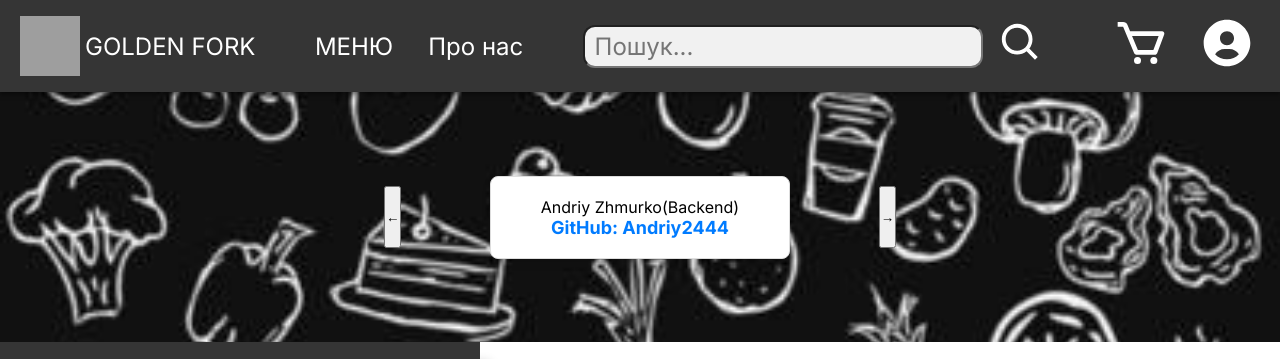
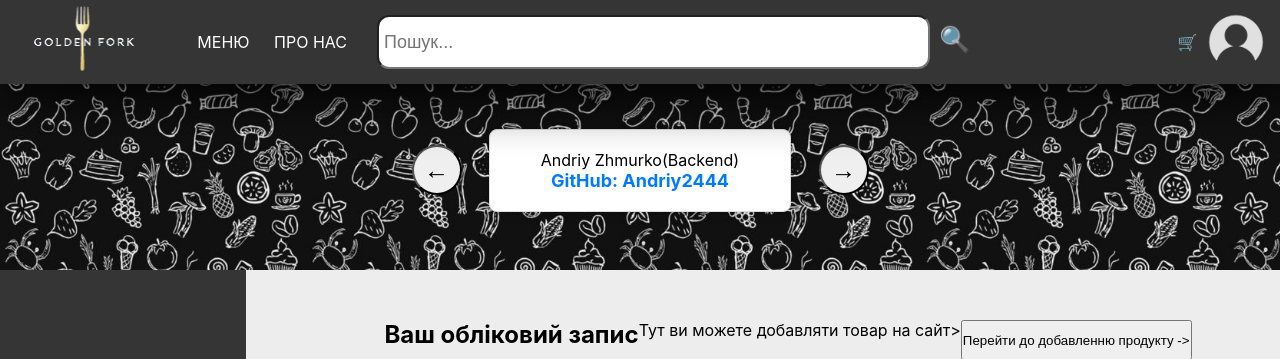
Before and after one commit to Cyxariki-team/restaurant-website, a Flask app: page /user-account in a window 1280 px wide. Shown: the top 359 px of the page. Run offline with Flask 3, Linux system fonts and the light colour scheme; parts of the project's set-up code (start-up, migrations or seed data) failed here and were passed over; grey boxes are pictures that could not be loaded.

Commit message:
Update user-account.html

```diff
--- a/templates/user-account.html
+++ b/templates/user-account.html
@@ -4,41 +4,36 @@
     <meta charset="UTF-8">
     <meta name="viewport" content="width=device-width, initial-scale=1.0">
     <title>Restaurant</title>
-    <link rel="stylesheet" href="../static/css/user-acc.css">
+    <link rel="stylesheet" href="../static/css/style.css">
     <script src="../static/js/scripts.js" defer></script>
 </head>
 <body>
-    <header>
-        <div class="logo">
-            <img src="img/logo-imgs.png" alt="logo" height="60" width="60">
-            <a href="#">GOLDEN FORK</a>
-        </div>
+    <div class="main_title">
 
-        <nav>
-            <a href="#menu" onclick="window.location.href = 'menu'">МЕНЮ</a>
-            <a href="#">Про нас</a>
-        </nav>
+        <img class="logo_img" src="../static/img/Golden_Fork_logo.png" alt="There must be logo">
 
-        <div class="search-bar">
-            <input type="text" placeholder="Пошук...">
+      <nav>
+        <a href="#menu" onclick="location.href = 'menu'">МЕНЮ</a>
+        <a href="#about" onclick="toggle_popup('popup_about')">ПРО НАС</a>
+      </nav>
 
-            <div class="search-icon">
-                <svg xmlns="http://www.w3.org/2000/svg" width="46" height="46" viewBox="0 0 24 24"><path d="M10 18a7.952 7.952 0 0 0 4.897-1.688l4.396 4.396 1.414-1.414-4.396-4.396A7.952 7.952 0 0 0 18 10c0-4.411-3.589-8-8-8s-8 3.589-8 8 3.589 8 8 8zm0-14c3.309 0 6 2.691 6 6s-2.691 6-6 6-6-2.691-6-6 2.691-6 6-6z"/></svg>
-            </div>
-        </div>
+      <div class="search-bar">
+          <input id="searchQuery" type="text" placeholder="Пошук..." name="text">
+          <button onclick="searchProducts()" class="search_button">🔍</button>
+          <ul id="results"></ul>
+      </div>
 
-        <div class="icons-container">
+      <div class="cart-icon">
+        <a href="#cart" class="cart" onclick="bebra()">🛒</a>
+        <span></span>
+      </div>
 
-            <div class="cart-icon">
-                <svg xmlns="http://www.w3.org/2000/svg" width="56" height="56" viewBox="0 0 24 24"><path d="M21.822 7.431A1 1 0 0 0 21 7H7.333L6.179 4.23A1.994 1.994 0 0 0 4.333 3H2v2h2.333l4.744 11.385A1 1 0 0 0 10 17h8c.417 0 .79-.259.937-.648l3-8a1 1 0 0 0-.115-.921zM17.307 15h-6.64l-2.5-6h11.39l-2.25 6z"/><circle cx="10.5" cy="19.5" r="1.5"/><circle cx="17.5" cy="19.5" r="1.5"/></svg>
+      <button onclick="window.location.href = '/user-account'" type="button" class="prof_logo">
+        <img class="" src="../static/img/130-1300400_user-hd-png-download.png" alt="profile logo" height="100%">
+      </button>
+    </div>
 
-            </div>
-
-            <div class="user-icon">
-                <svg xmlns="http://www.w3.org/2000/svg" width="56" height="56" color="#FFFFF" viewBox="0 0 24 24"><path d="M12 2C6.579 2 2 6.579 2 12s4.579 10 10 10 10-4.579 10-10S17.421 2 12 2zm0 5c1.727 0 3 1.272 3 3s-1.273 3-3 3c-1.726 0-3-1.272-3-3s1.274-3 3-3zm-5.106 9.772c.897-1.32 2.393-2.2 4.106-2.2h2c1.714 0 3.209.88 4.106 2.2C15.828 18.14 14.015 19 12 19s-3.828-.86-5.106-2.228z"/></svg>
-            </div>
-        </div>
-    </header>
+    <!--Banner-->
 
     <div class="banner_box">
         <button class="L_banner_arrrow" id="prev">&#8592;</button>
@@ -65,50 +60,28 @@
         <button class="R_banner_arrow" id="next">&#8594;</button>
     </div>
 
-    <div class="container">
+    <!--Main Menu-->
+    <div id="main_menu" class="main_menu">
 
-        <div class="profile-sidebar">
+        <div class="filters_menu">
 
-            <form class="profile-form">
-                <div>
-                    <img src="../static/imgs/avatar.png" alt="Аватар">
-                </div><br>
-
-                <input type="text" placeholder="Ваш псевдонім:" required><br>
-
-                <button type="reset">Змінити псевдонім</button><br>
-                <button type="reset">Змінити зображення</button><br>
-
-
-            </form>
         </div>
 
+        <div id="product_container" class="products_menu">
+            <h2>Ваш обліковий запис</h2><br><br>
+            <p>Тут ви можете добавляти товар на сайт</p>>
+            <button onclick="window.location.href = '/add-product'" type="button">Перейти до добавленню продукту -></button>
+        </div>
+    </div>
 
-            <div class="profile-content">
-
-                <h1>Ваша інформація:</h1>
-
-                <form id="infoForm">
-                    <label for="name">Ім'я:</label>
-                    <input type="text" id="name" placeholder="Введіть ваше ім'я" required><br><br>
-
-                    <label for="surname">Прізвище:</label>
-                    <input type="text" id="surname" placeholder="Введіть ваше прізвище" required><br><br>
-
-                    <label for="phone">Номер телефону:</label>
-                    <input type="text" id="phone" placeholder="+380 123 456 789" required><br><br>
-
-                    <label for="address">Адреса:</label>
-                    <input type="text" id="address" placeholder="Введіть вашу адресу" required><br><br>
-
-                    <label for="email">Gmail:</label>
-                    <input type="email" id="email" placeholder="example@gmail.com" required><br><br>
-
-                    <button type="reset">Змінити дані</button>
-                </form>
-
-            </div>
-
+    <div class="popup" id="popup_about">
+      <div class="overlay" onclick="toggle_popup('popup_about')"></div>
+      <div class="content">
+        <div class="close_btn" onclick="toggle_popup('popup_about')">&times;</div>
+        <h1 class="popup_main">Про нас</h1>
+        <p>Номер телєфончіку:</p><a href="#" onclick="copy_on_clipboard('phone_copy')" id="phone_copy">+380 677 06 12 94</a>
+        <p>Поштова скринюлічка:</p><a href="#" onclick="copy_on_clipboard('gmail_copy')" id="gmail_copy">bebra@gmail.com</a>
+      </div>
     </div>
 </body>
 </html>
```
